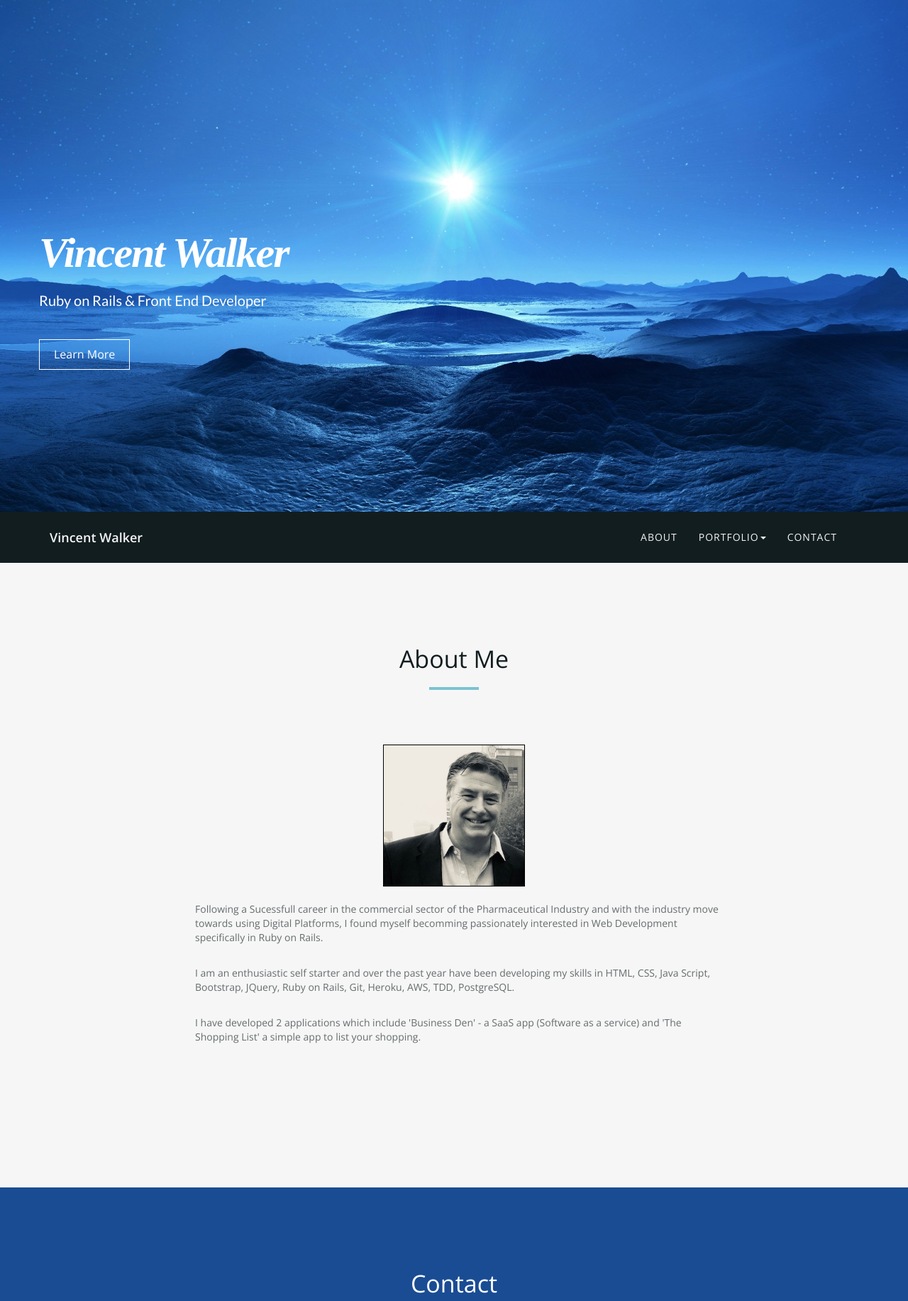
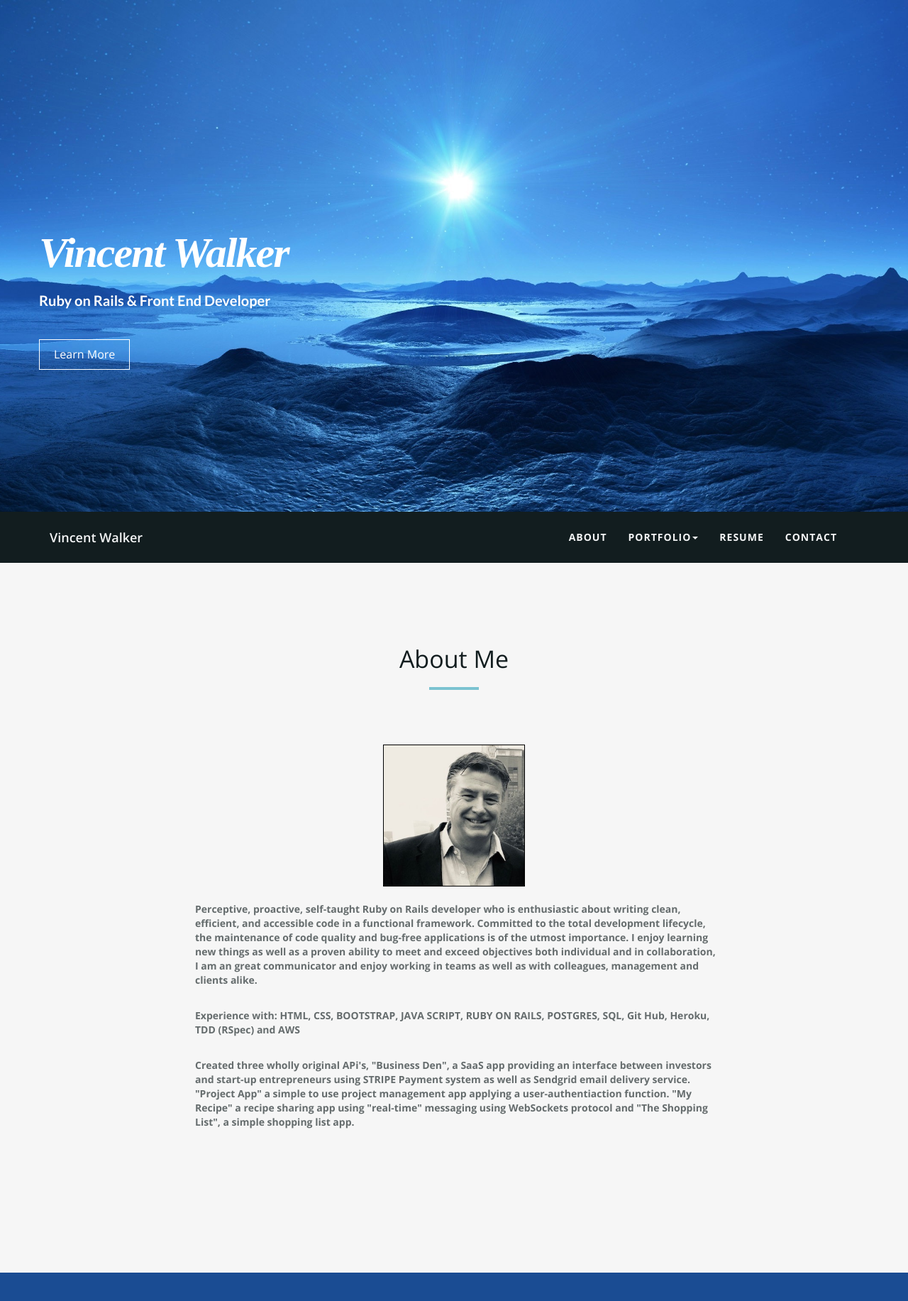
Before and after one commit to vincethewalker1961/vincethewalker, a PHP site: page / in a window 1280 px wide. Shown: the top 1833 px of the page at 71% size. Run offline with PHP 8.4, Linux system fonts and the light colour scheme; some libraries are stand-ins or nearby versions.

Commit message:
re wrote front page text

```diff
--- a/css/style.css
+++ b/css/style.css
@@ -1,5 +1,5 @@
 body, html {
-	font-family: 'Open Sans', sans-serif;
+	font-family: 'Open Sans', sans-serif; font-weight: bold;
 	text-rendering: optimizeLegibility !important;
 	-webkit-font-smoothing: antialiased !important;
 	color: #656c6d;
@@ -194,6 +194,9 @@ hr {
 }
 #about .about-text {
 	margin-left: 10px;
+}
+.nice {
+	font-weight: bold;
 }
 #about img {
 	/* border-radius: 50%; */
--- a/index.html
+++ b/index.html
@@ -69,11 +69,14 @@
           <li><a class="page-scroll dropdown-toggle" data-toggle="dropdown" href="#skills">Portfolio<em class="caret"></em></a>
           	<ul class="dropdown-menu">
           <li><a class="page-scroll portColor" href="https://businessroom.herokuapp.com/">Business Den</a></li>
+          <li><a class="page-scroll portColor" href="https://my-project-vwa.herokuapp.com/">Project App</a></li>
+          <li><a class="page-scroll portColor" href="https://vwa-myrecipes.herokuapp.com/">My Recipes</a></li>
           <li><a class="page-scroll portColor" href="https://vwashoppinglist.herokuapp.com/">The Shopping List</a></li>
           	</ul>
           	</li>
          </li>
           <!-- Place above here --><!-- Place Resume link below here -->
+          <li><a href="cv/vincethewalker.pdf">Resume</a></li>
           <li><a class="page-scroll" href="#contact">Contact</a></li>
         </ul>
       </div>
@@ -91,10 +94,16 @@
       <div class="col-md-12 text-center"><img src="img/vwa.jpg" alt="Vincent Walker" class="image-responsive"></div>
       <div class="col-md-8 col-md-offset-2">
         <div class="about-text">
-          <p>Following a Sucessfull career in the commercial sector of the Pharmaceutical Industry and with the industry move towards using Digital Platforms,
-          I found myself becomming passionately interested in Web Development specifically in Ruby on Rails.</p>
-          <p>I am an enthusiastic self starter and over the past year have been developing my skills in HTML, CSS, Java Script, Bootstrap, JQuery, Ruby on Rails, Git, Heroku, AWS, TDD, PostgreSQL.</p>
-          <p>I have developed 2 applications which include 'Business Den'  - a SaaS app (Software as a service) and 'The Shopping List' a simple app to list your shopping.</p>
+          <p>Perceptive, proactive, self-taught Ruby on Rails developer who is enthusiastic about writing clean, efficient, and accessible code in a functional framework.
+             Committed to the total development lifecycle, the maintenance of code quality and bug-free applications is of the utmost importance.
+             I enjoy learning new things as well as a proven ability to meet and exceed objectives both individual and in collaboration, I am an
+             great communicator and enjoy working in teams as well as with colleagues, management and clients alike.</p>
+          <p>Experience with: HTML, CSS, BOOTSTRAP, JAVA SCRIPT, RUBY ON RAILS, POSTGRES, SQL, Git Hub, Heroku, TDD (RSpec) and AWS</p>
+          <p>Created three wholly original APi's, "Business Den", a SaaS app
+             providing an interface between investors and start-up entrepreneurs using STRIPE Payment system as well as Sendgrid email delivery service.
+             "Project App" a simple to use project management app applying a user-authentiaction function.
+             "My Recipe" a recipe sharing app using "real-time" messaging using WebSockets protocol and "The Shopping List",
+             a simple shopping list app.</p>
           <p class="text-center resume"><a class="btn btn-primary" href="cv/vincethewalker.pdf"><i class="fa fa-download"></i> Download Resume</a></p>
         </div>
       </div>
@@ -135,7 +144,7 @@
           <li><a href=" https://dribbble.com/vincethewalker"><i class="fa fa-dribbble"></i></a></li>
           <li><a href="https://github.com/vincethewalker1961"><i class="fa fa-github"></i></a></li>
          <li><a href="https://www.instagram.com/vincethewalker/"><i class="fa fa-instagram"></i></a></li>
-          <li><a href="#"><i class="fa fa-linkedin"></i></a></li>
+          <li><a href="https://www.linkedin.com/in/vincethewalker"><i class="fa fa-linkedin"></i></a></li>
         </ul>
       </div>
     </div>
```
Also changed, not shown: 1 other file.
